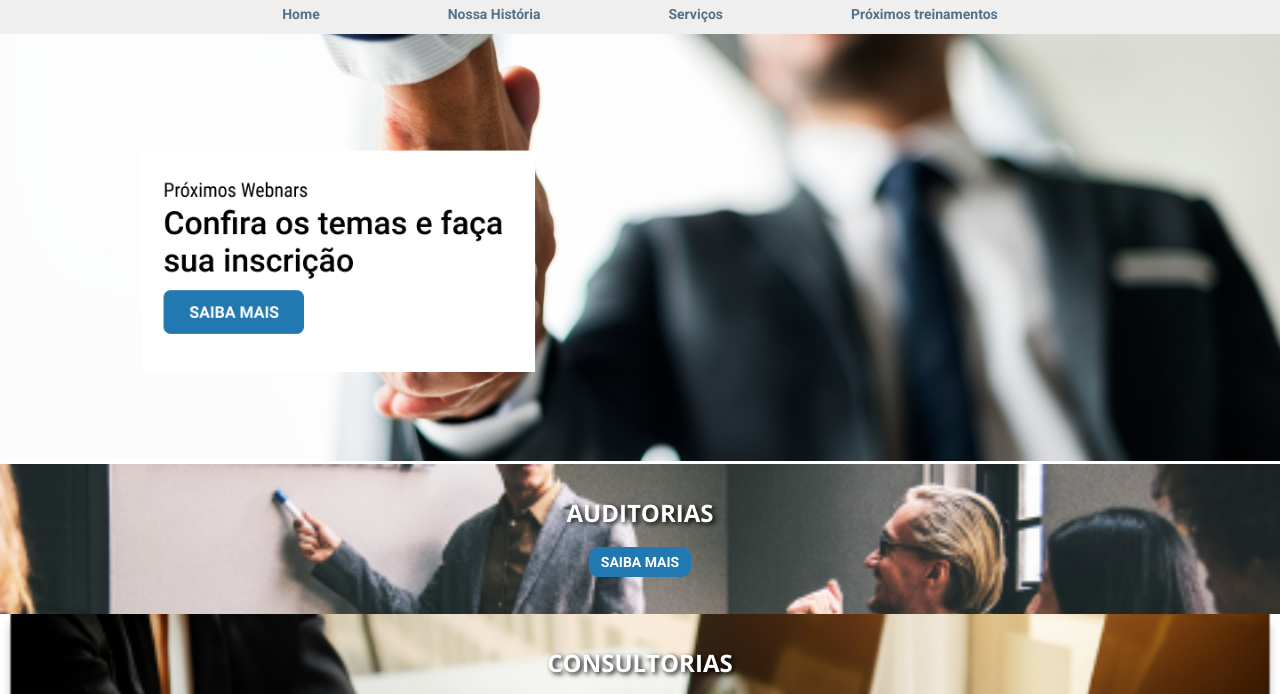
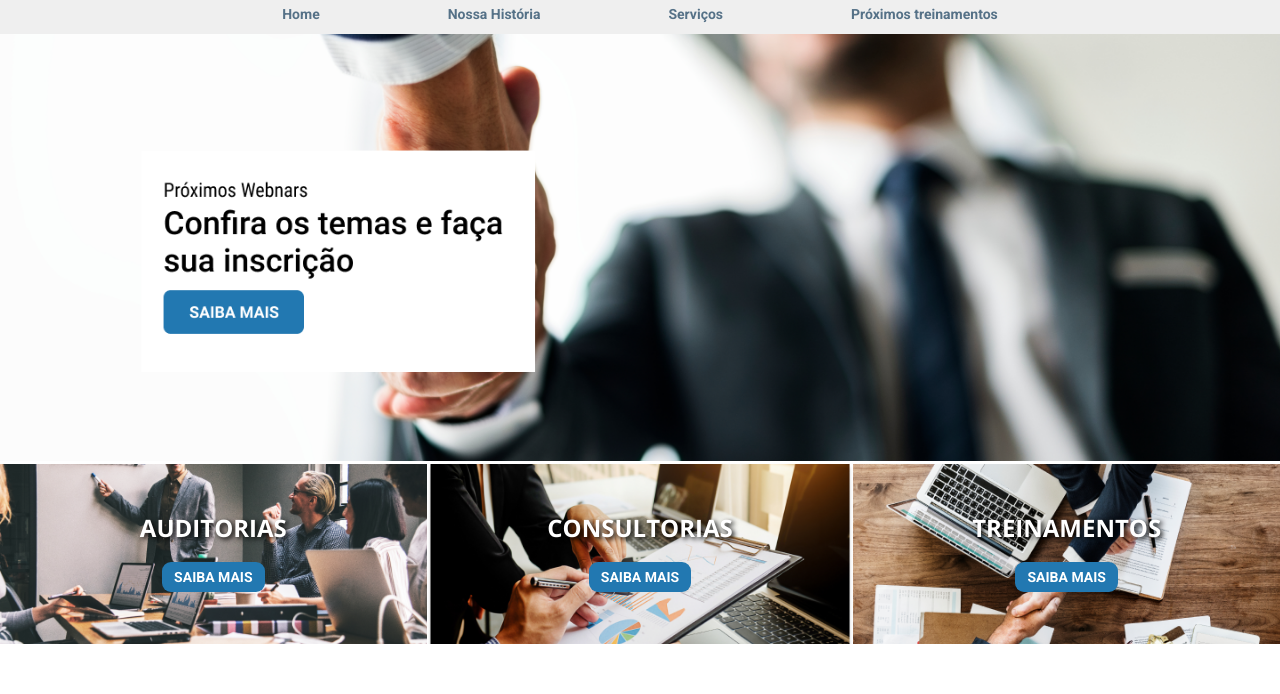
Before and after one commit to cesant3/five4, a plain HTML site: page index.html in a window 1280 px wide. Shown: the part 106-800 px from the top of the page. Drawn offline with nearby package versions, Linux system fonts and the light colour scheme.

Commit message:
atualizacao responsivo

```diff
--- a/styles/style.css
+++ b/styles/style.css
@@ -144,4 +144,12 @@
     width: 100%;
     height: 100%;
   }
+
+  .content {
+    flex-direction: row;
+  }
+
+  .servicos {
+    height: 180px;
+  }
 }
```
Also changed, not shown: Assets/group-of-diverse-people-having-business-meeting1.png (added), Assets/workplace-results-professional-report-accounting-during1.png (added).
